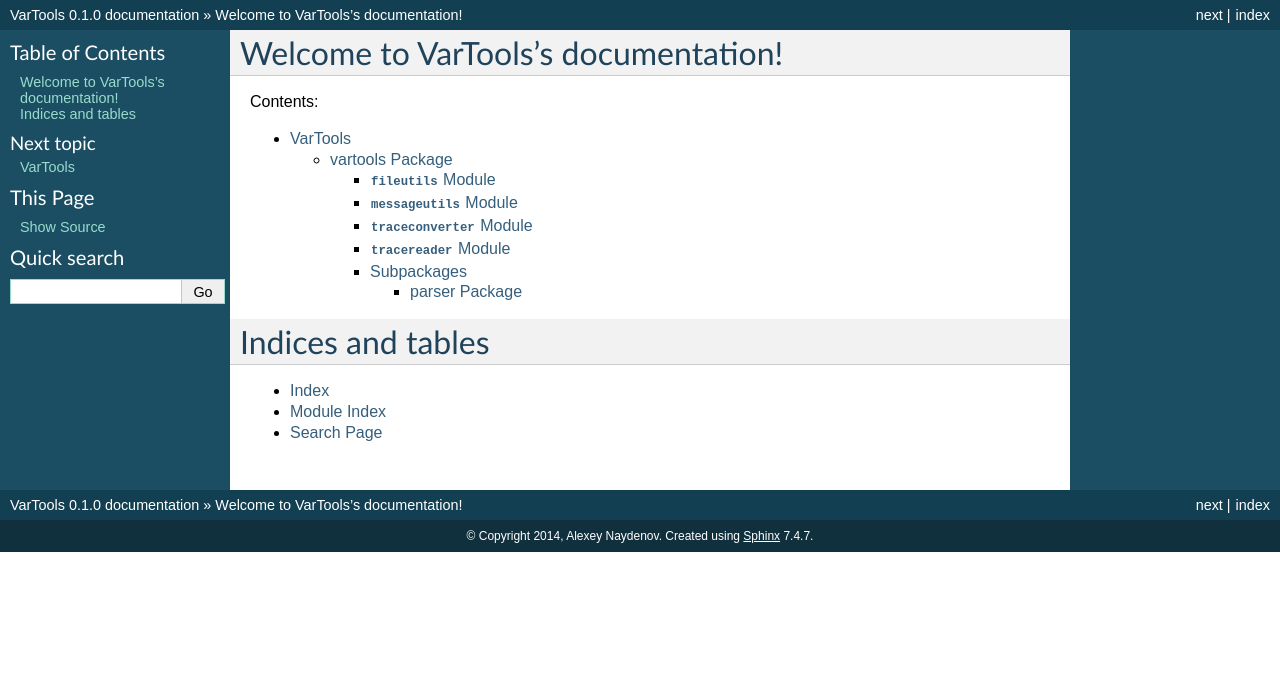
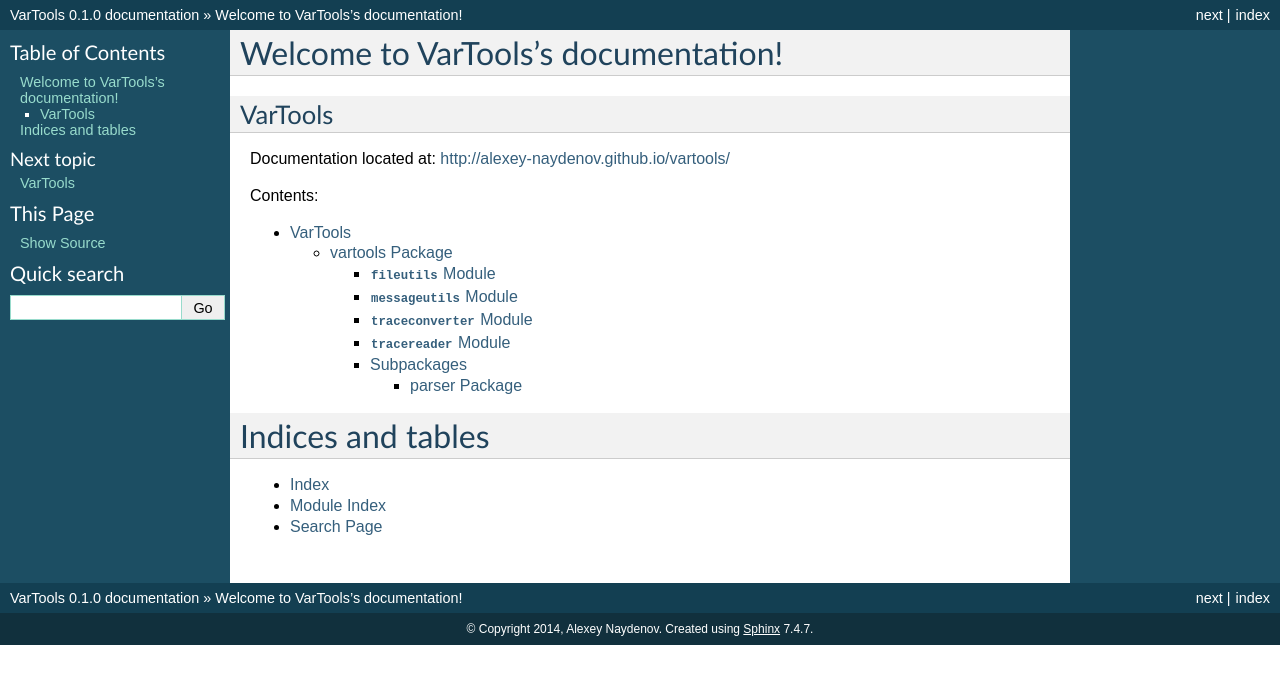
Before and after one commit to alexey-naydenov/vartools, a Sphinx documentation site: the page built from docs/source/index.rst, in a window 1280 px wide. Shown: the top 684 px of the page. Built offline with Sphinx 7.4.7, drawn with Linux system fonts in a browser that asks for light colours.

Commit message:
Readme is included into index.

```diff
--- /dev/null
+++ b/README.rst
@@ -0,0 +1,4 @@
+VarTools
+----
+
+Documentation located at: http://alexey-naydenov.github.io/vartools/
--- a/docs/source/index.rst
+++ b/docs/source/index.rst
@@ -5,6 +5,8 @@
 
 Welcome to VarTools's documentation!
 ====================================
+.. include:: ../../README.rst
+
 
 Contents:
 
```
